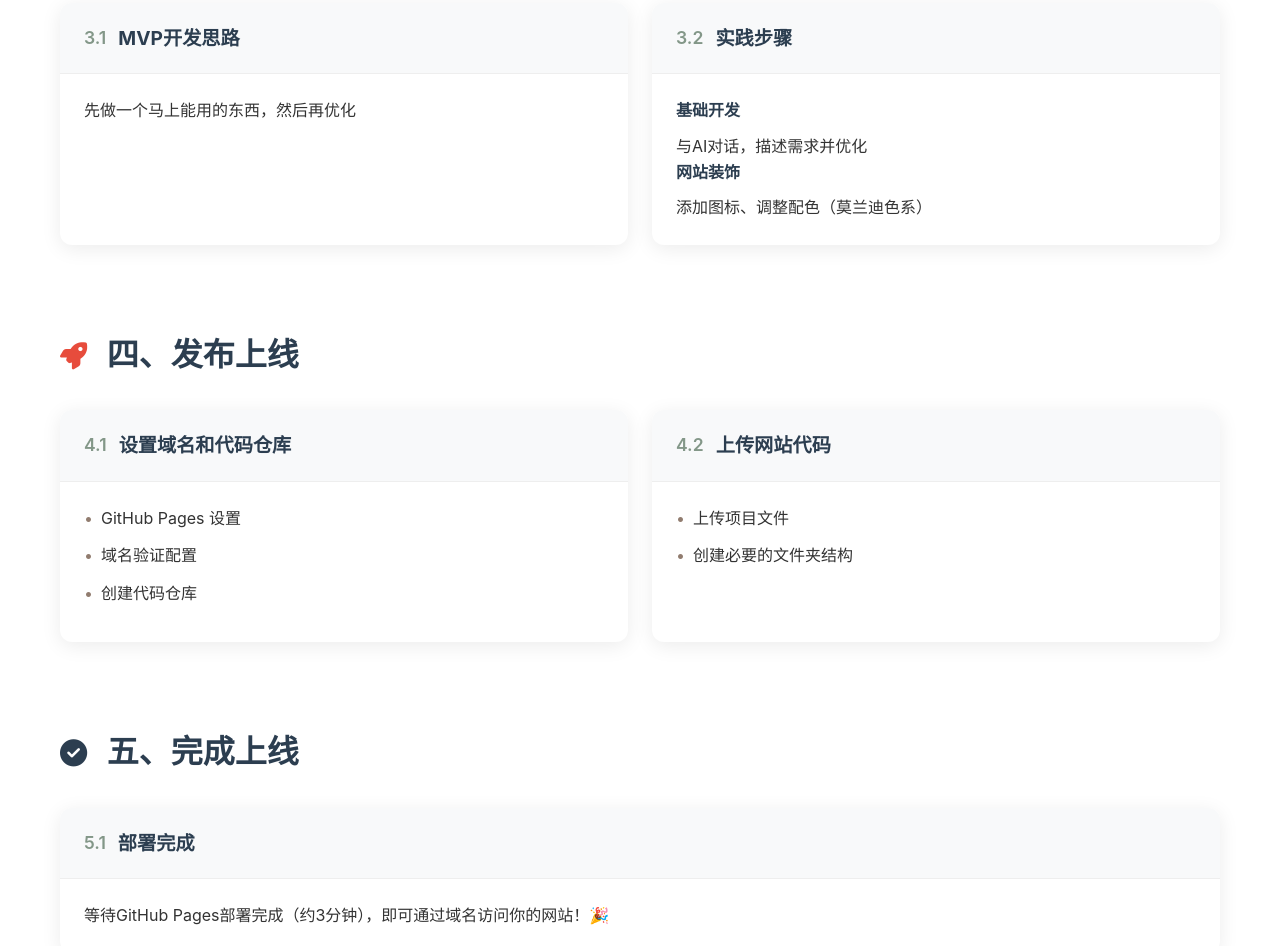
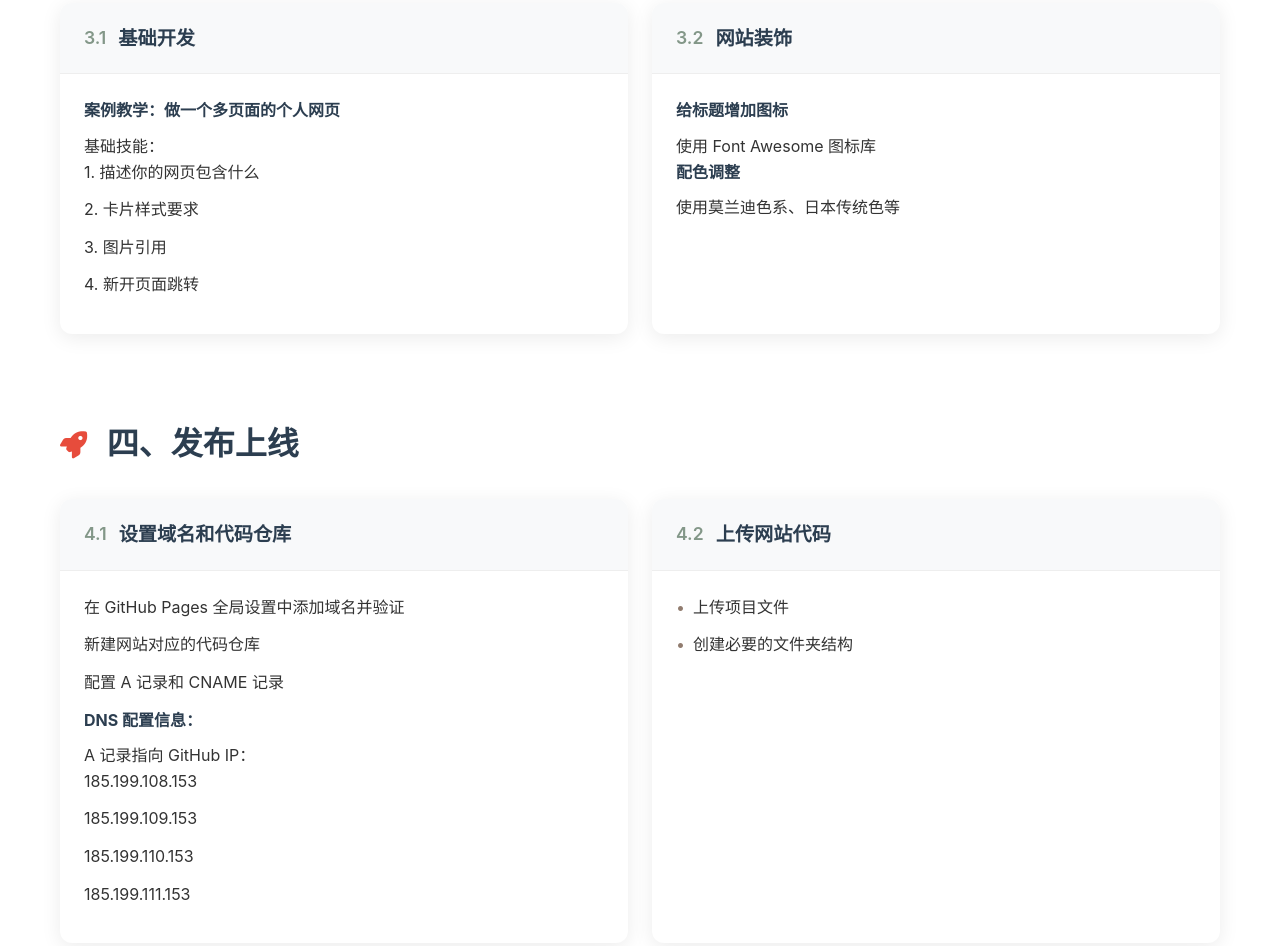
Before and after one commit to h393727323/class, a plain HTML site: page index.html in a window 1280 px wide. Shown: the part 1716-2662 px from the top of the page. Drawn offline with Linux system fonts and the light colour scheme.

Commit message:
Add files via upload

```diff
--- a/index.html
+++ b/index.html
@@ -138,26 +138,33 @@
                 <div class="content-card">
                     <div class="card-header">
                         <span class="card-number">3.1</span>
-                        <h3>MVP开发思路</h3>
+                        <h3>基础开发</h3>
                     </div>
                     <div class="card-body">
-                        <p>先做一个马上能用的东西，然后再优化</p>
+                        <h4>案例教学：做一个多页面的个人网页</h4>
+                        <p>基础技能：</p>
+                        <ul>
+                            <li>1. 描述你的网页包含什么</li>
+                            <li>2. 卡片样式要求</li>
+                            <li>3. 图片引用</li>
+                            <li>4. 新开页面跳转</li>
+                        </ul>
                     </div>
                 </div>
 
                 <div class="content-card">
                     <div class="card-header">
                         <span class="card-number">3.2</span>
-                        <h3>实践步骤</h3>
+                        <h3>网站装饰</h3>
                     </div>
                     <div class="card-body">
                         <div class="step">
-                            <h4>基础开发</h4>
-                            <p>与AI对话，描述需求并优化</p>
+                            <h4>给标题增加图标</h4>
+                            <p>使用 Font Awesome 图标库</p>
                         </div>
                         <div class="step">
-                            <h4>网站装饰</h4>
-                            <p>添加图标、调整配色（莫兰迪色系）</p>
+                            <h4>配色调整</h4>
+                            <p>使用莫兰迪色系、日本传统色等</p>
                         </div>
                     </div>
                 </div>
@@ -174,10 +181,20 @@
                     </div>
                     <div class="card-body">
                         <ul>
-                            <li><span class="bullet">•</span> GitHub Pages 设置</li>
-                            <li><span class="bullet">•</span> 域名验证配置</li>
-                            <li><span class="bullet">•</span> 创建代码仓库</li>
+                            <li>在 GitHub Pages 全局设置中添加域名并验证</li>
+                            <li>新建网站对应的代码仓库</li>
+                            <li>配置 A 记录和 CNAME 记录</li>
                         </ul>
+                        <div class="dns-settings">
+                            <h4>DNS 配置信息：</h4>
+                            <p>A 记录指向 GitHub IP：</p>
+                            <ul>
+                                <li>185.199.108.153</li>
+                                <li>185.199.109.153</li>
+                                <li>185.199.110.153</li>
+                                <li>185.199.111.153</li>
+                            </ul>
+                        </div>
                     </div>
                 </div>
 
```
